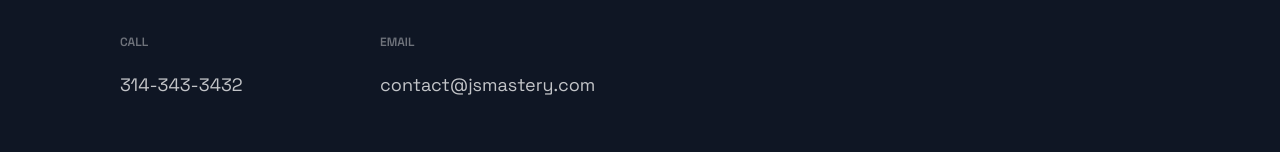
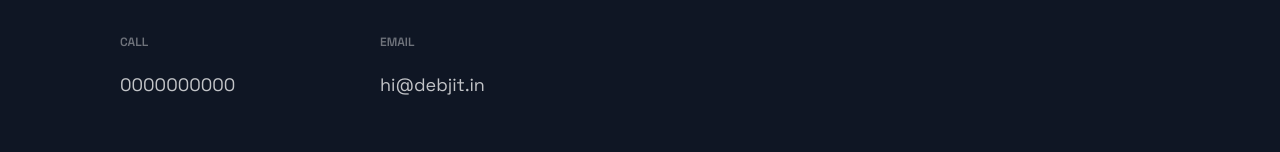
Before and after one commit to adrianhajdin/portfolio_website, a Next.js app: page / in a window 1280 px wide. Shown: the part 3498-3650 px from the top of the page. Built offline with nearby package versions, Linux system fonts and the light colour scheme.

Commit message:
update footer

```diff
--- a/src/components/Footer/Footer.js
+++ b/src/components/Footer/Footer.js
@@ -10,12 +10,12 @@ const Footer = () => {
       <LinkList>
         <LinkColumn>
           <LinkTitle>Call</LinkTitle>
-          <LinkItem href="tel:314-343-3432">314-343-3432</LinkItem>
+          <LinkItem href="tel:0000000000">0000000000</LinkItem>
         </LinkColumn>
         <LinkColumn>
           <LinkTitle>Email</LinkTitle>
-          <LinkItem href="mailto:contact@jsmastery.com">
-            contact@jsmastery.com
+          <LinkItem href="mailto:hi@debjit.in">
+          hi@debjit.in
           </LinkItem>
         </LinkColumn>
       </LinkList>
```
